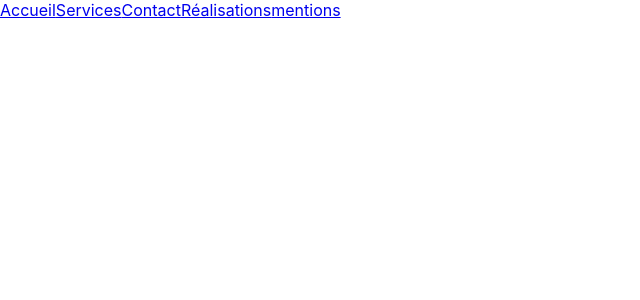
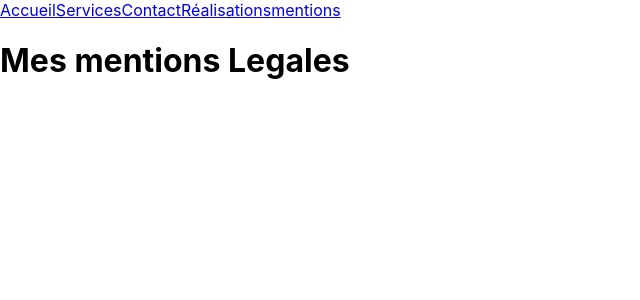
Before and after one commit to SasakiMz/react-portfolio2, a React (Create React App) app: page /Mentionslegals in a window 1280 px wide. Shown: the top 300 px of the page, without its empty margins (0-640 px from the left). Built offline with nearby package versions, Linux system fonts and the light colour scheme.

Commit message:
add page Mentionslegals and button on Home

```diff
--- a/src/App.js
+++ b/src/App.js
@@ -5,7 +5,7 @@ import Home from "./pages/Home";
 import Services from "./pages/Services";
 import Contact from "./pages/Contact";
 import Realisations from "./pages/Realisations";
-import mentionslegals from "./pages/mentionslegal";
+import Mentionslegals from "./pages/Mentionslegals";
 
 
 export default function App() {
@@ -16,7 +16,7 @@ export default function App() {
           <Link to="/Services">Services</Link>
           <Link to="/Contact">Contact</Link>
           <Link to="/Realisations">Réalisations</Link>
-          <Link to="/mentionslegal">mentions</Link>
+          <Link to="/Mentionslegals">mentions</Link>
         </nav>
 
         <Routes>
@@ -24,7 +24,7 @@ export default function App() {
           <Route path="/Services" element={<Services/>} ></Route>
           <Route path="/Contact" element={<Contact/>} ></Route>
           <Route path="/Realisations" element={<Realisations/>} ></Route>
-            <Route path="/mentionslegal" element={<mentionslegals/>} ></Route>
+          <Route path="/Mentionslegals" element={<Mentionslegals/>}></Route>
         </Routes>
     </div>
   );
--- /dev/null
+++ b/src/pages/Mentionslegals.jsx
@@ -0,0 +1,11 @@
+
+const Mentionslegals = () => {
+
+return(
+    <div>
+        <h1>Mes mentions Legales</h1>
+    </div>
+)
+}
+
+export default Mentionslegals;
--- a/src/pages/mentionslegal.jsx
+++ /dev/null
@@ -1,11 +0,0 @@
-
-const mentionslegals = () => {
-
-return(
-    <div>
-        <h1> nos mentions legals</h1>
-    </div>
-)
-}
-
-export default mentionslegals;
```
